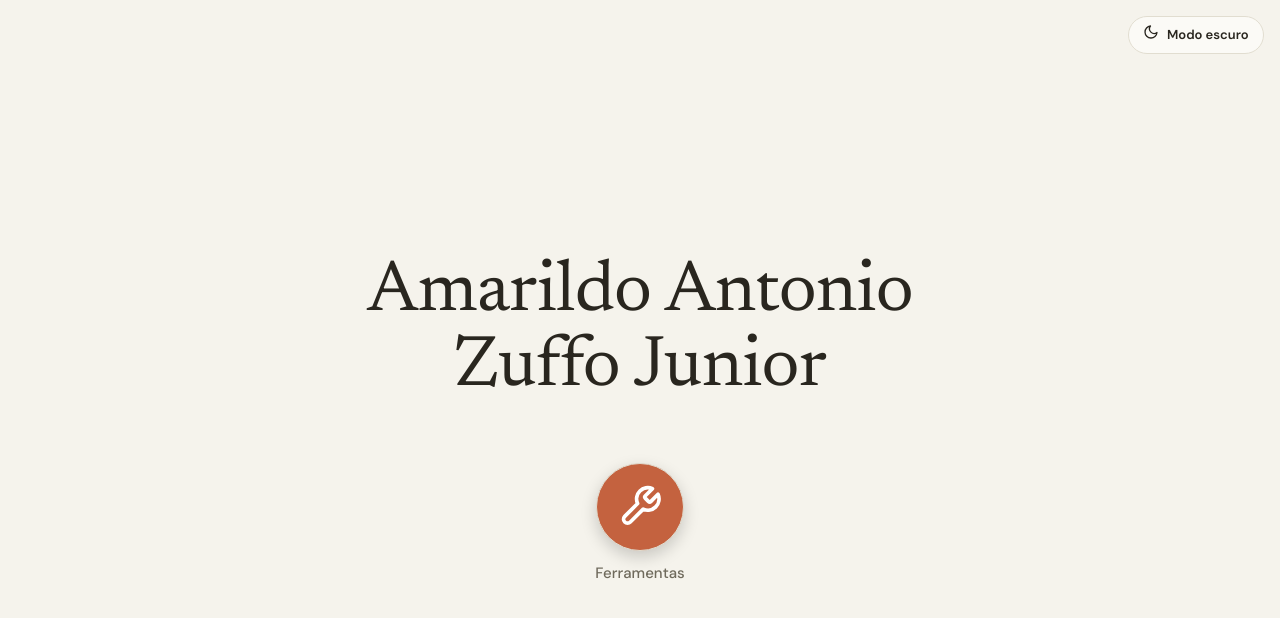
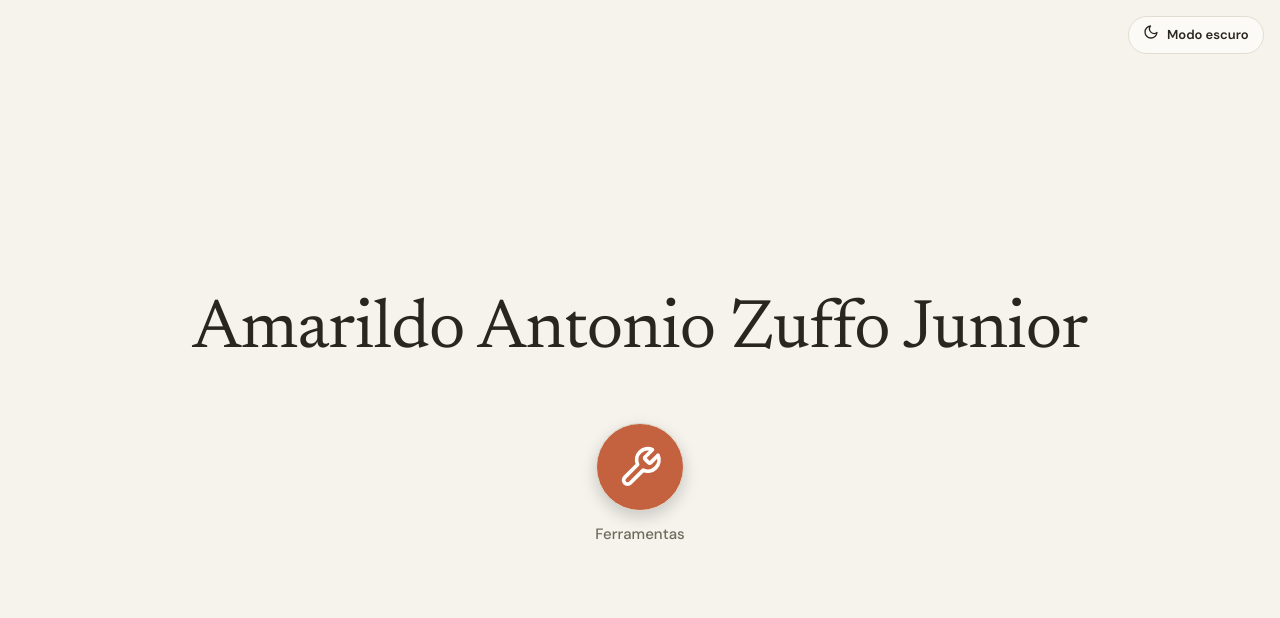
Before and after one commit to amarildoazj/amarildoazj.github.io, a plain HTML site: page index.html in a window 1280 px wide. Drawn offline with Linux system fonts and the light colour scheme.

Commit message:
Nome sempre em uma linha só (ajusta o tamanho da letra)
Co-Authored-By: Claude Sonnet 5.5 <noreply@anthropic.com>
Claude-Session: https://claude.ai/code/session_01NWweM1NA4PRaGWBiu2EqBN

```diff
--- a/index.html
+++ b/index.html
@@ -52,7 +52,7 @@
   main { width: 100%; max-width: 56rem; text-align: center; }
   h1 {
     font-family: var(--font-display); font-weight: 400; letter-spacing: -0.01em; line-height: 1.05;
-    font-size: clamp(2.25rem, 7vw, 4.5rem); margin: 0 0 clamp(2rem, 6vw, 3.5rem); text-wrap: balance;
+    font-size: clamp(1rem, 7vw, 4.5rem); margin: 0 0 clamp(2rem, 6vw, 3.5rem); white-space: nowrap;
   }
   .links { display: flex; flex-wrap: wrap; justify-content: center; gap: 1.75rem 1.5rem; }
   .link {
@@ -140,6 +140,17 @@ var CHAVE_TEMA = 'ferramentas-tema';   /* mesma chave do site Ferramentas: o tem
     aplica();
   });
   aplica();
+
+  /* o nome fica sempre em uma linha só: se ainda não couber, diminui a letra até caber */
+  var h1 = document.querySelector('h1'), box = document.querySelector('main');
+  function ajusta() {
+    h1.style.fontSize = '';
+    var fs = parseFloat(getComputedStyle(h1).fontSize);
+    while (h1.scrollWidth > box.clientWidth && fs > 12) { fs -= 1; h1.style.fontSize = fs + 'px'; }
+  }
+  ajusta();
+  window.addEventListener('resize', ajusta);
+  if (document.fonts && document.fonts.ready) document.fonts.ready.then(ajusta);
 })();
 </script>
 </body>
```
